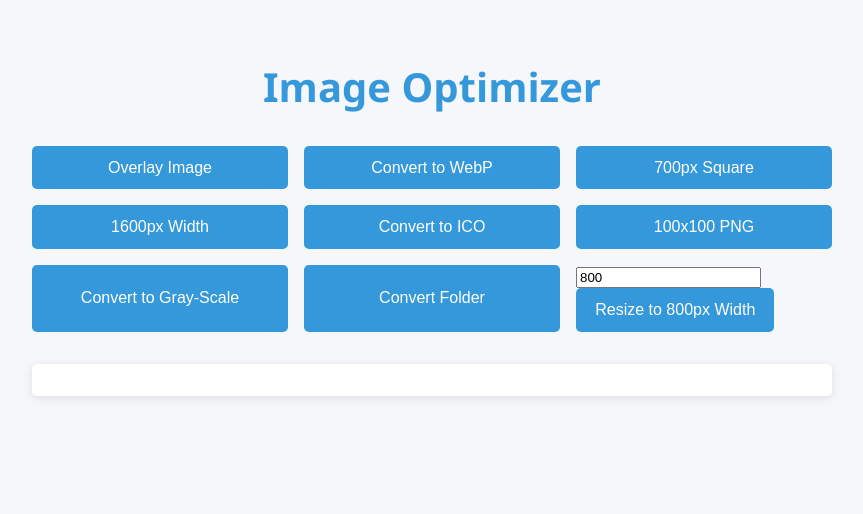
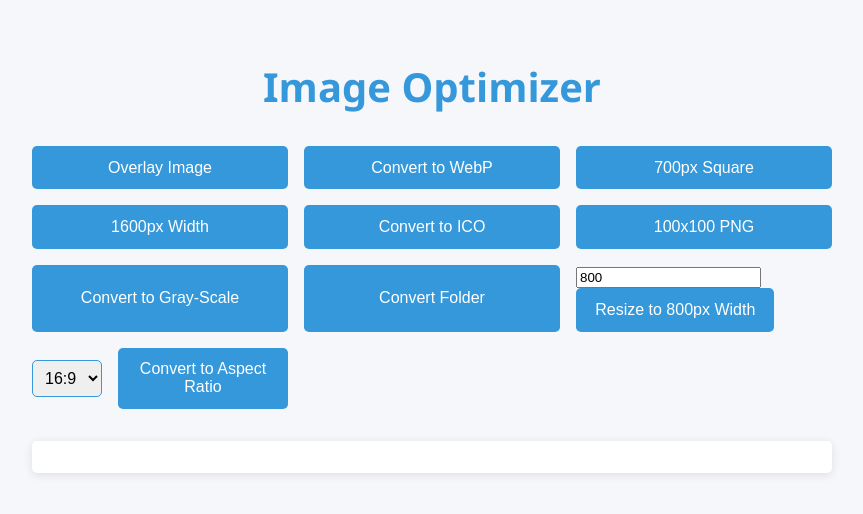
Before and after one commit to Ktopper/img-optimizer-tauri, a React (Vite) app: page / in a window 1280 px wide. Shown: the top 514 px of the page, without its empty margins (208-1071 px from the left). Built offline with nearby package versions, Linux system fonts and the light colour scheme.

Commit message:
added ratio button

```diff
--- a/src/App.css
+++ b/src/App.css
@@ -71,3 +71,16 @@ button:hover {
     grid-template-columns: 1fr;
   }
 }
+
+.aspect-ratio-container {
+  display: flex;
+  gap: 1rem;
+  align-items: center;
+}
+
+.aspect-ratio-container select {
+  padding: 0.5rem;
+  font-size: 1rem;
+  border-radius: 5px;
+  border: 1px solid var(--primary-color);
+}
--- a/src/App.jsx
+++ b/src/App.jsx
@@ -8,6 +8,7 @@ function App() {
   const [status, setStatus] = useState('');
   const [showModal, setShowModal] = useState(false);
   const [targetWidth, setTargetWidth] = useState(800);
+  const [aspectRatio, setAspectRatio] = useState('16:9');
 
   const handleConversion = async (type, conversionType) => {
     try {
@@ -41,6 +42,27 @@ function App() {
     }
   };
 
+  const handleAspectRatioConversion = async () => {
+    try {
+      const selected = await open({
+        multiple: false,
+        filters: [{ name: 'Images', extensions: ['jpg', 'jpeg', 'png'] }],
+      });
+
+      if (selected) {
+        setStatus('Converting...');
+        const response = await invoke('convert_image', {
+          imagePath: selected,
+          conversionType: 'aspect-ratio',
+          aspectRatio: aspectRatio
+        });
+        setStatus(response);
+      }
+    } catch (error) {
+      setStatus(`Error: ${error}`);
+    }
+  };
+
   return (
     <div className="App">
       <h1>Image Optimizer</h1>
@@ -64,6 +86,18 @@ function App() {
             Resize to {targetWidth}px Width
           </button>
         </div>
+        <div className="aspect-ratio-container">
+          <select value={aspectRatio} onChange={(e) => setAspectRatio(e.target.value)}>
+            <option value="16:9">16:9</option>
+            <option value="3:2">3:2</option>
+            <option value="2:1">2:1</option>
+            <option value="1:2">1:2</option>
+            <option value="3:4">3:4</option>
+            <option value="4:3">4:3</option>
+            <option value="5:3">5:3</option>
+          </select>
+          <button onClick={handleAspectRatioConversion}>Convert to Aspect Ratio</button>
+        </div>
       </div>
       {showModal && <ImageOverlayModal onClose={() => setShowModal(false)} onOverlay={handleOverlay} />}
       <div className="status">{status}</div>
```
Also changed, not shown: src-tauri/node-backend/convert.cjs (+61 -1 lines), 1 other file (tests, documents, lock files or other folders).
